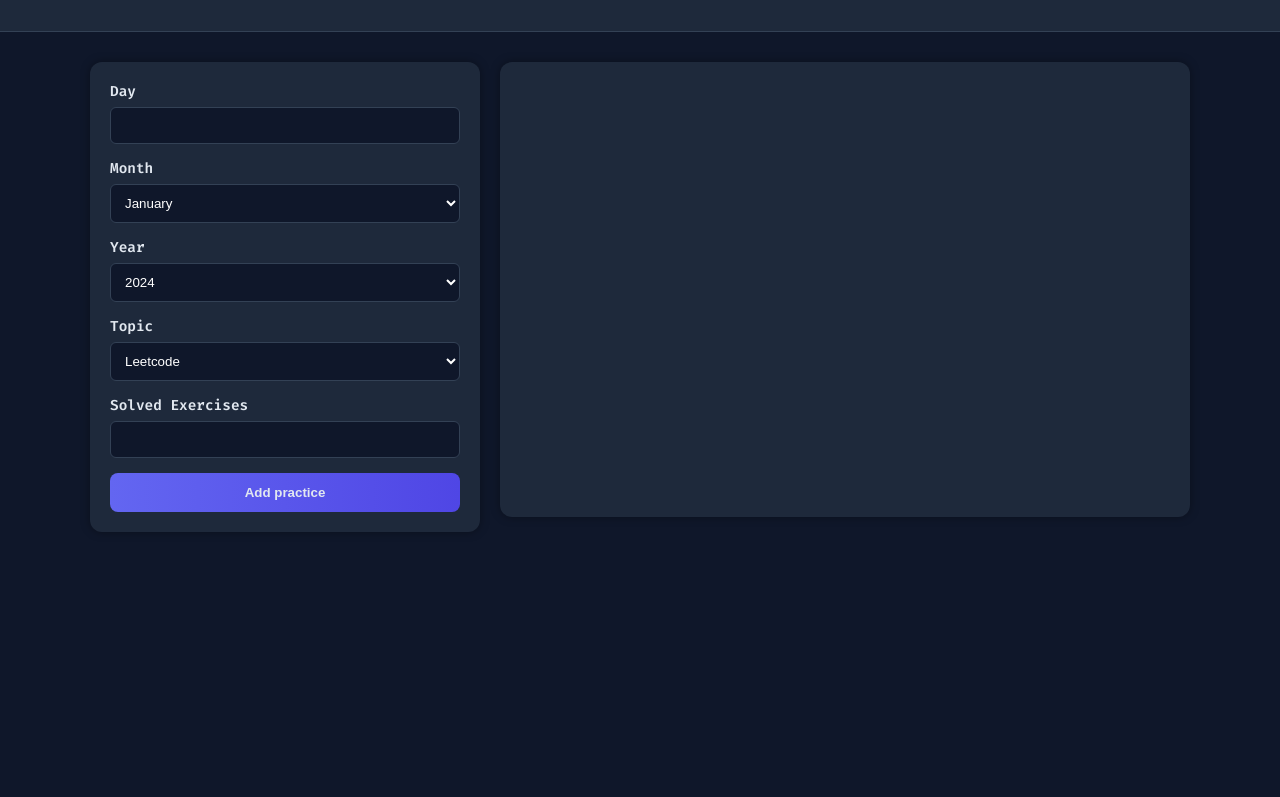
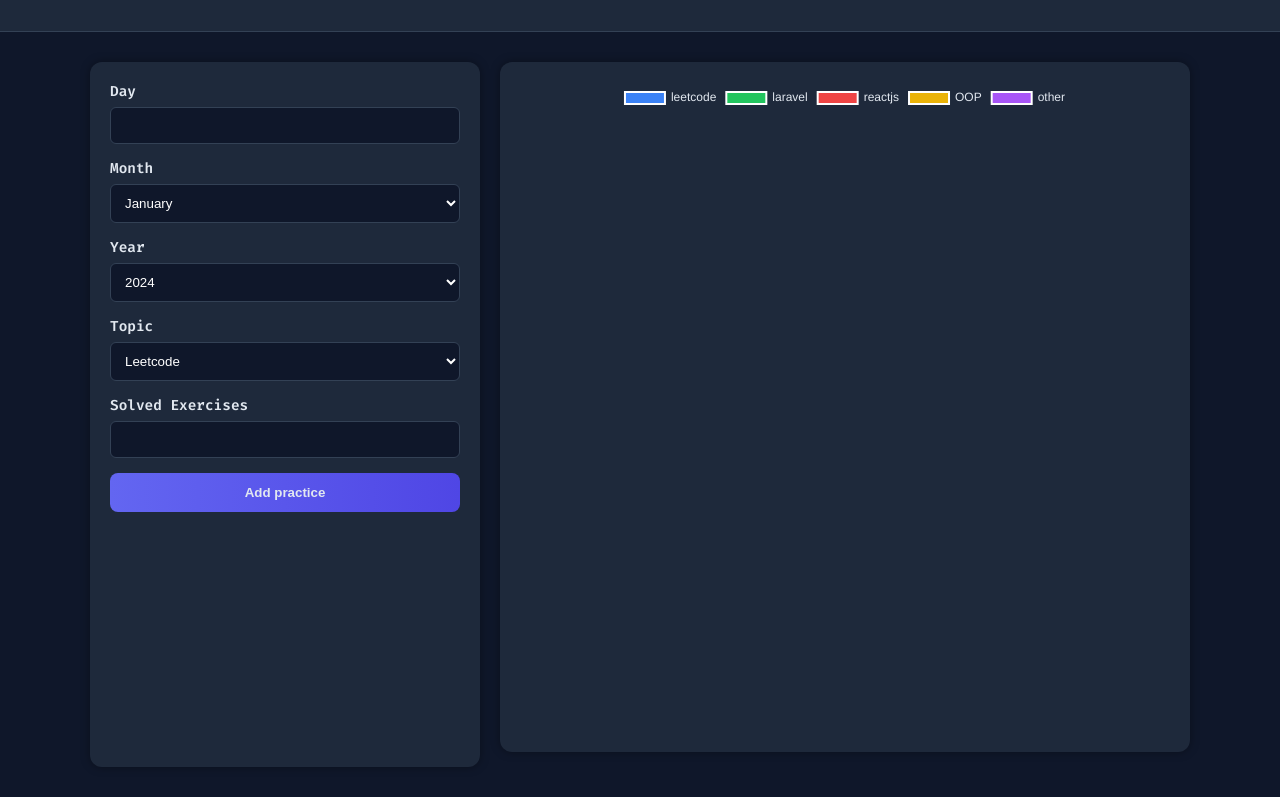
Before and after one commit to YouDevs/coding-practice-tracker, a plain HTML site: page index.html in a window 1280 px wide. Shown: the part 88-885 px from the top of the page. Before the commit the page ends 800 px from the top, so only its background shows below. Drawn offline with nearby package versions, Linux system fonts and the light colour scheme.

Commit message:
update: pass data to chart and saving in localStorage, but is not work yet

```diff
--- a/index.html
+++ b/index.html
@@ -21,7 +21,7 @@
     <div class="container">
         <!-- Formulario -->
         <div class="left-panel">
-            <form action="">
+            <form action="" id="practice-form">
                 <div class="input-group">
                     <label for="day">Day</label>
                     <input type="number" id="day" name="day" min="1" max="31">
@@ -62,6 +62,7 @@
         </div>
     </div>
 
+    <script src="https://cdn.jsdelivr.net/npm/chart.js"></script>
     <script src="script.js"></script>
 </body>
 </html>
--- a/script.js
+++ b/script.js
@@ -1,14 +1,20 @@
 document.addEventListener("DOMContentLoaded", () => {
+    const form          = document.getElementById('practice-form');
     const dayInput      = document.getElementById('day');
     const monthSelect   = document.getElementById('month');
     const yearSelect    = document.getElementById('year');
-    const topicSelect    = document.getElementById('topic');
+    const topicSelect   = document.getElementById('topic');
+    const countInput    = document.getElementById('count');
+    const chartCanvas   = document.getElementById('practice-chart');
+
+    let selectedMonth, selectedYear, myChart;
 
     // Generar los meses:
     const months = [
         "January", "February", "March", "April", "May", "June",
         "July", "August", "September", "November", "Dicember"
     ];
+
 
     // Iterar sobre los meses, crear elemento option e insertarlo en el select
     months.forEach(month => {
@@ -25,5 +31,85 @@ document.addEventListener("DOMContentLoaded", () => {
         yearSelect.appendChild(opt);
     }
 
+    const defaultTopics = {
+        leetcode: 0,
+        laravel: 0,
+        reactjs: 0,
+        OOP: 0,
+        other: 0
+    };
+
+    const practice = {}
+
+    // Load from LocalStorage
+    function load(month, year) {
+        const key = `practice-${month}-${year}`;
+        return JSON.parse(localStorage.getItem(key)) || { ...defaultTopics };
+    }
+
+    // Save to LocalStorage
+    function save(month, year, data) {
+        const key = `practice-${month}-${year}`;
+        localStorage.setItem(key, JSON.stringify(data));
+    }
+
+    function updateChart() {
+        selectedMonth = monthSelect.value;
+        selectedYear = yearSelect.value;
+
+        const data = load(selectedMonth, selectedYear);
+
+        const ctx = chartCanvas.getContext("2d");
+
+        if (myChart) myChart.destroy();
+
+        myChart = new Chart(ctx, {
+            type: "doughnut",
+            data: {
+                labels: Object.keys(data),
+                datasets: [
+                    {
+                        data: Object.values(data),
+                        backgroundColor: [
+                            "#3b82f6",
+                            "#22c55e",
+                            "#ef4444",
+                            "#eab308",
+                            "#a855f7",
+                        ],
+                    },
+                ],
+            },
+            options: {
+                plugins: {
+                    legend: {
+                        position: "top",
+                        labels: { color: "#e2e8f0" },
+                    },
+                },
+            },
+        });
+    }
+
+
+    form.addEventListener('submit', (e) => {
+        e.preventDefault();
+        // 1. Obtener valores del formulario
+        const day               = dayInput.value;
+        const selectedMonth     = monthSelect.value;
+        const selectedYear      = yearSelect.value;
+        const topic             = topicSelect.value;
+        const count             = countInput.value;
+
+        currentData = load(selectedMonth, selectedYear);
+        currentData[topic] += count;
+
+        save(selectedMonth, selectedYear, currentData);
+        updateChart();
+
+    });
+
+    updateChart();
+
 
 })
```
